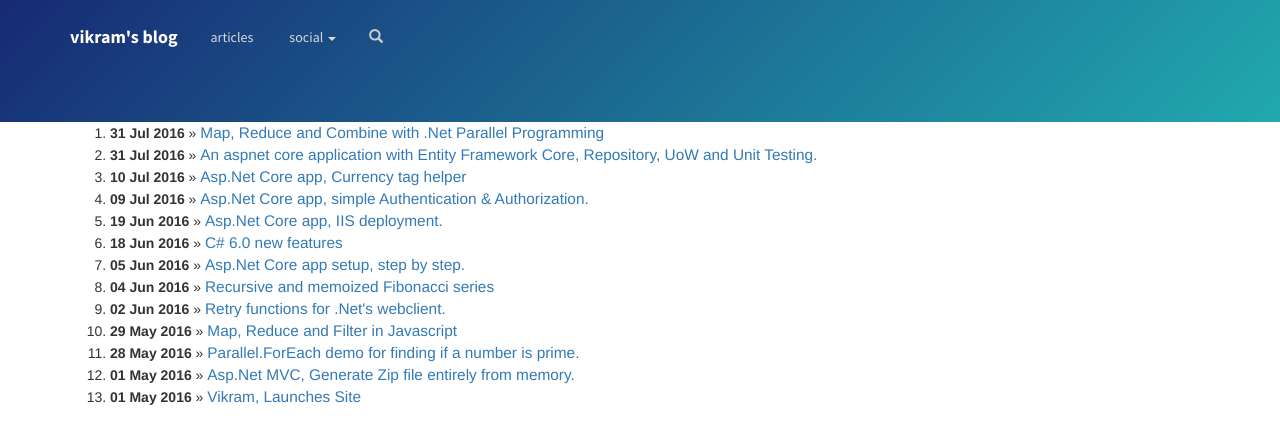
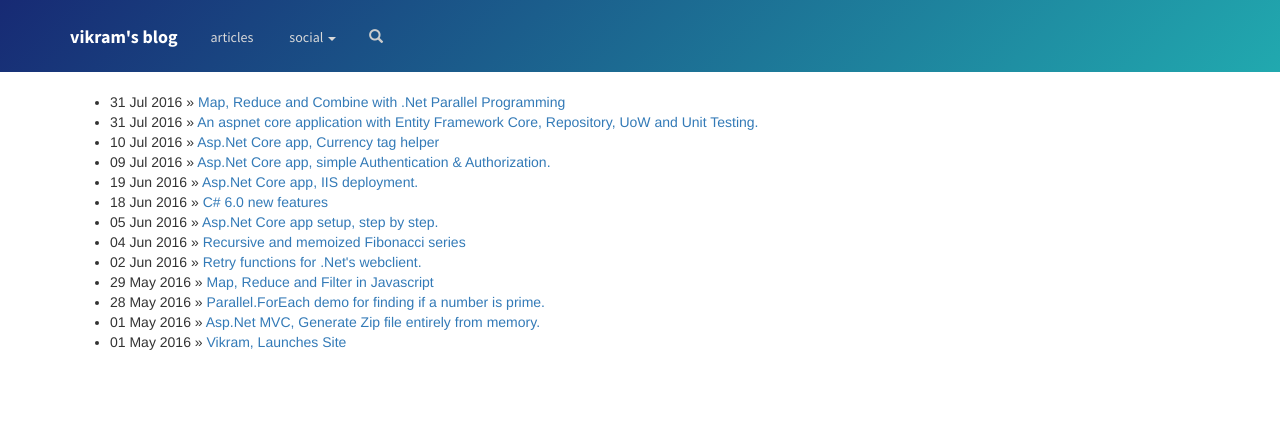
Before and after one commit to srirangamv/srirangamv.github.io, a Jekyll site: the page built from blog/index.html, in a window 1280 px wide. Shown: the top 444 px of the page. Built offline with Jekyll 4.4.1, drawn with Linux system fonts in a browser that asks for light colours; nearby versions of some CDN libraries.

Commit message:
changing theme.

```diff
--- a/blog/index.html
+++ b/blog/index.html
@@ -3,7 +3,7 @@
 title: Welcome to Vikram's Blog
 ---
 
-<ul class="posts">
+<ul class="postslist">
 {% for post in site.posts %}
   <li><span>{{ post.date | date_to_string }}</span> &raquo; <a href="{{ post.url }}" title="{{ post.title }}">{{ post.title }}</a></li>
 {% endfor %}
--- a/css/style.css
+++ b/css/style.css
@@ -1,7 +1,7 @@
 .header-blue{
   background:linear-gradient(135deg, #172a74, #21a9af);
   background-color:#184e8e;
-  padding-bottom:30px;
+  /*padding-bottom:30px;*/
   font-family:'Source Sans Pro', sans-serif;
 }
 
@@ -272,7 +272,7 @@
 }
 
 .cmd{
-    background-color: #000;
+    background-color: #555;
     color: white;
 }
 
```
